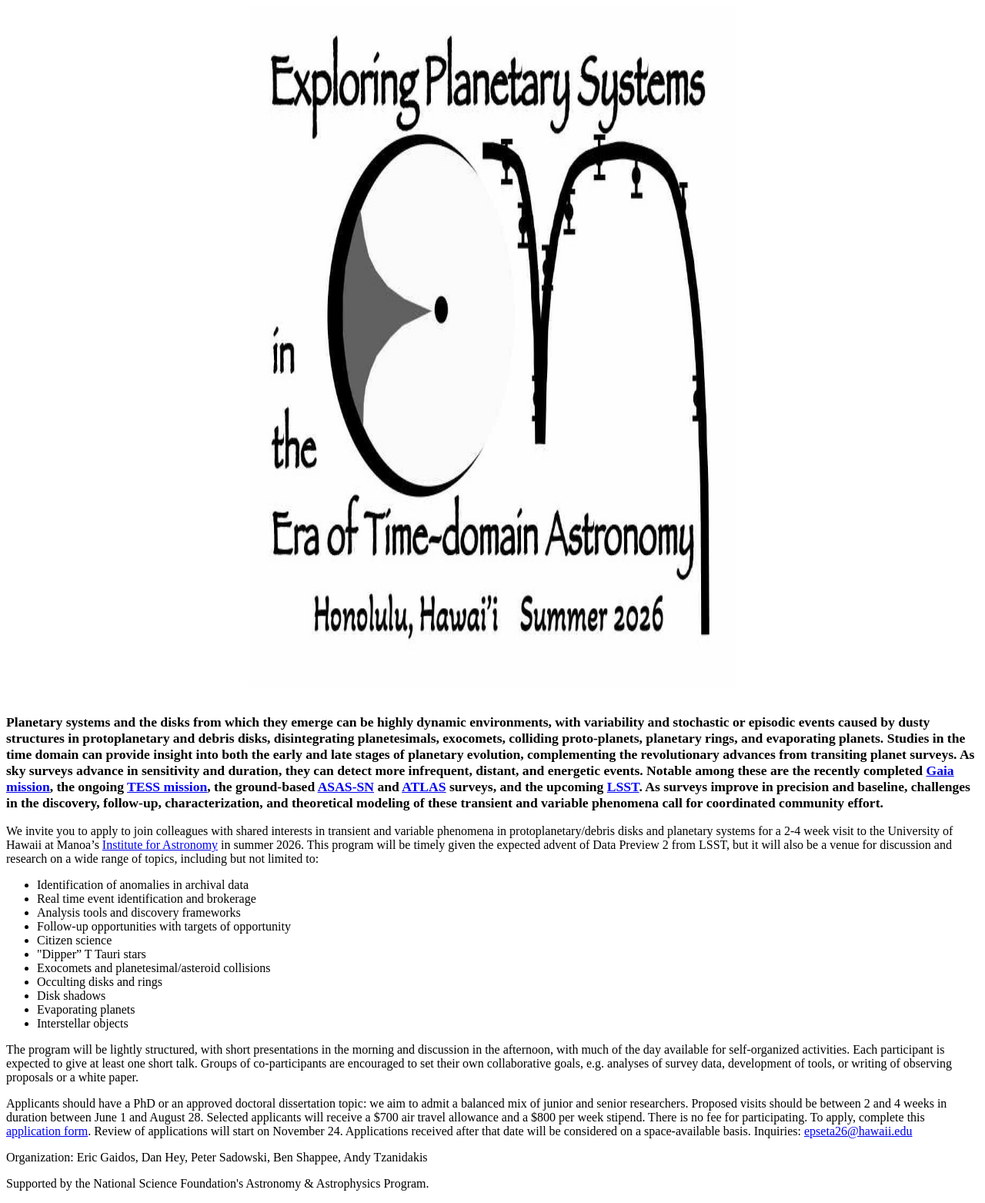
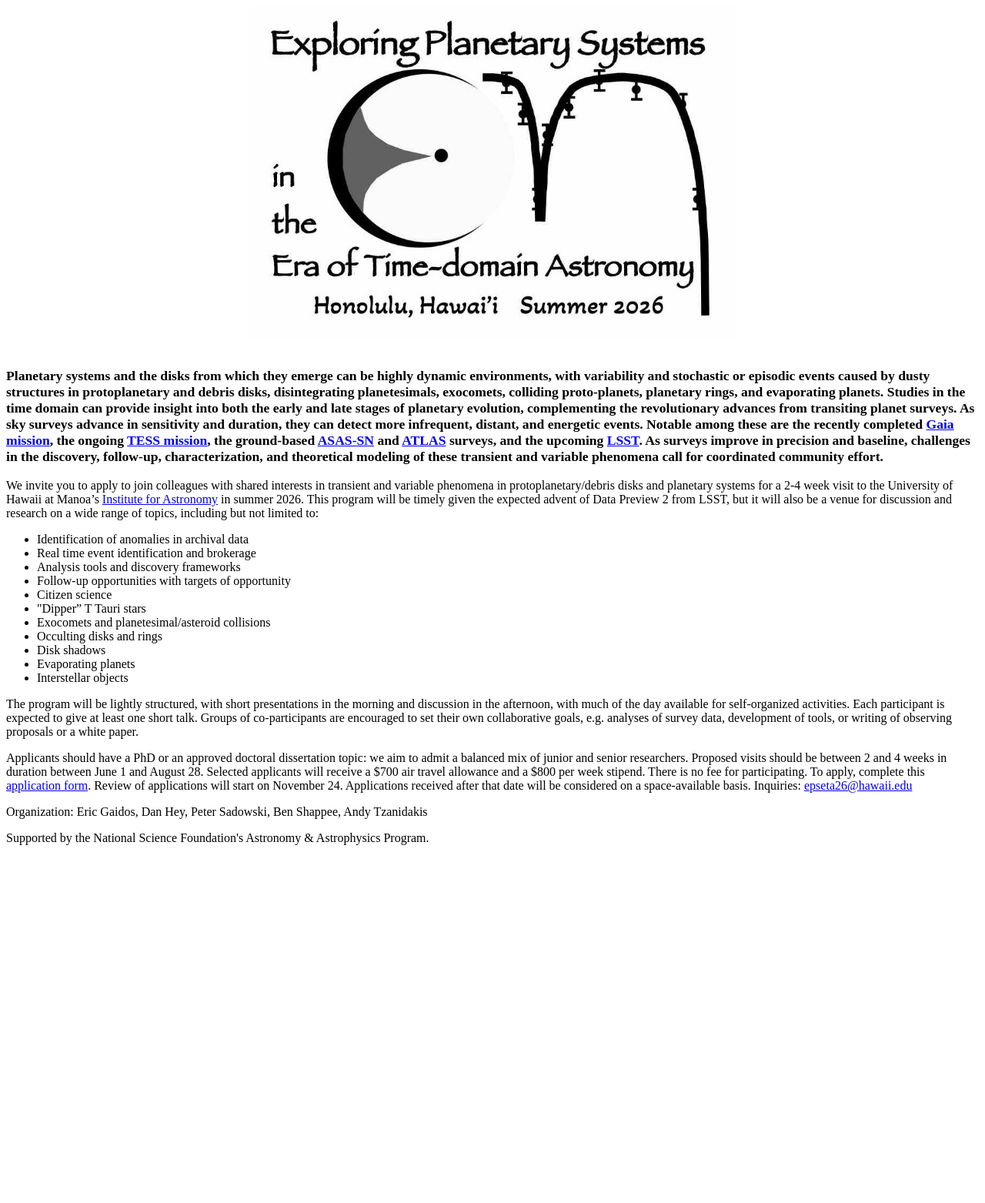
Before and after one commit to egaidos/egaidos.github.io, a Jekyll site: the page epseta26.html, which Jekyll copies as it is, in a window 1280 px wide. Shown: the whole page at 77% size. Built offline with Jekyll 4.4.1, drawn with Linux system fonts in a browser that asks for light colours; a style sheet for code colours, icons or effects is not loaded; after the commit the page ends 1114 px from its top, so only the background shows below that.

Commit message:
Update epseta26.html

```diff
--- a/epseta26.html
+++ b/epseta26.html
@@ -15,8 +15,8 @@
   width: 50%;
 }
 img {
-  width: auto; /* Image will take 100% of its parent's width */
-  height: 100%; /* Height will adjust proportionally */
+  max-width: 100%; /* Image will not exceed its original width or parent's width */
+  height: auto; /* Height will adjust proportionally */
 }
 </style>
 </head>
```
